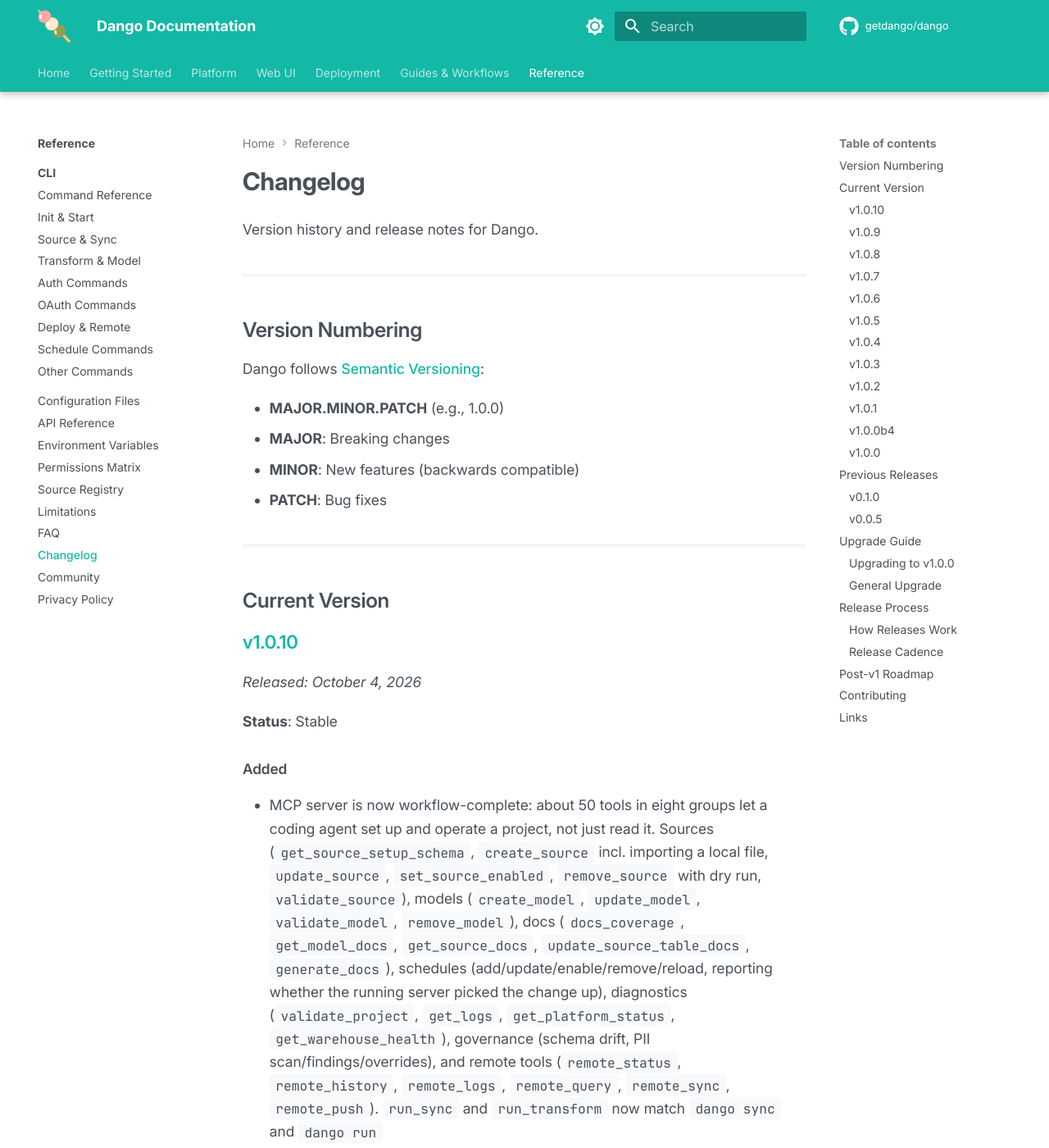
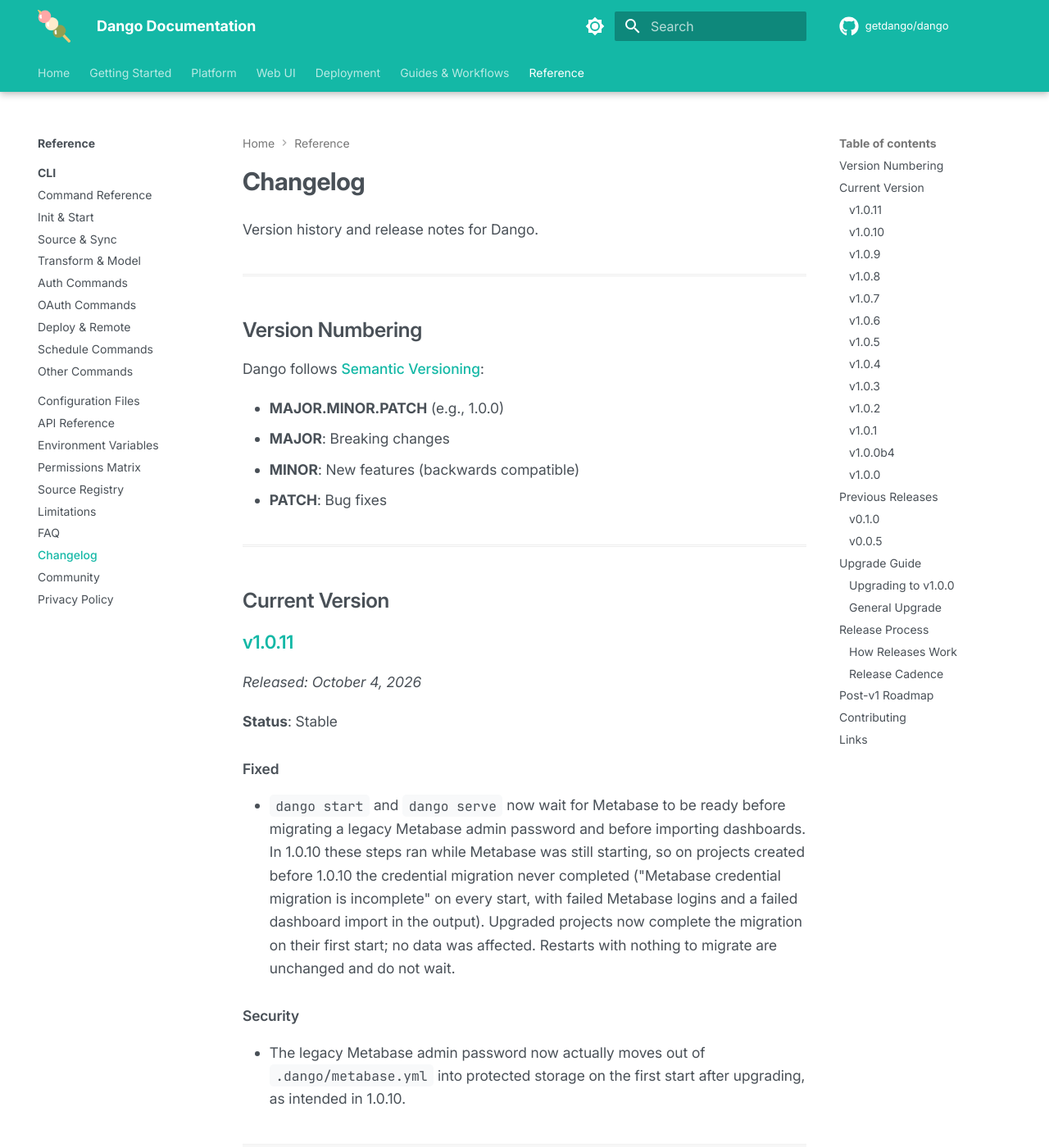
Before and after one commit to getdango/docs, an MkDocs documentation site: the page built from docs/community/changelog.md, in a window 1280 px wide and 1400 px high. Shown: the whole window at 82% size. Built offline with MkDocs 1.6.1 and Material for MkDocs 9.7.7, drawn with Linux system fonts in a browser that asks for light colours; comment, search, counter and statistics services are not loaded; the version menu is left out.

Commit message:
docs: 1.0.11 release docs (#62)
Claude-Session: https://claude.ai/code/session_01PMLBHhhshsgKo3uxuZj2xF

Co-authored-by: Claude Sonnet 5.5 <noreply@anthropic.com>

```diff
--- a/docs/community/changelog.md
+++ b/docs/community/changelog.md
@@ -16,6 +16,22 @@ Dango follows [Semantic Versioning](https://semver.org/):
 ---
 
 ## Current Version
+
+### v1.0.11
+
+*Released: October 4, 2026*
+
+**Status**: Stable
+
+#### Fixed
+
+- `dango start` and `dango serve` now wait for Metabase to be ready before migrating a legacy Metabase admin password and before importing dashboards. In 1.0.10 these steps ran while Metabase was still starting, so on projects created before 1.0.10 the credential migration never completed ("Metabase credential migration is incomplete" on every start, with failed Metabase logins and a failed dashboard import in the output). Upgraded projects now complete the migration on their first start; no data was affected. Restarts with nothing to migrate are unchanged and do not wait.
+
+#### Security
+
+- The legacy Metabase admin password now actually moves out of `.dango/metabase.yml` into protected storage on the first start after upgrading, as intended in 1.0.10.
+
+---
 
 ### v1.0.10
 
```
Also changed, not shown: docs/faq.md (+1 -1 lines), docs/getting-started/troubleshooting.md (+8 -0 lines), docs/security/credentials.md (+1 -1 lines).
